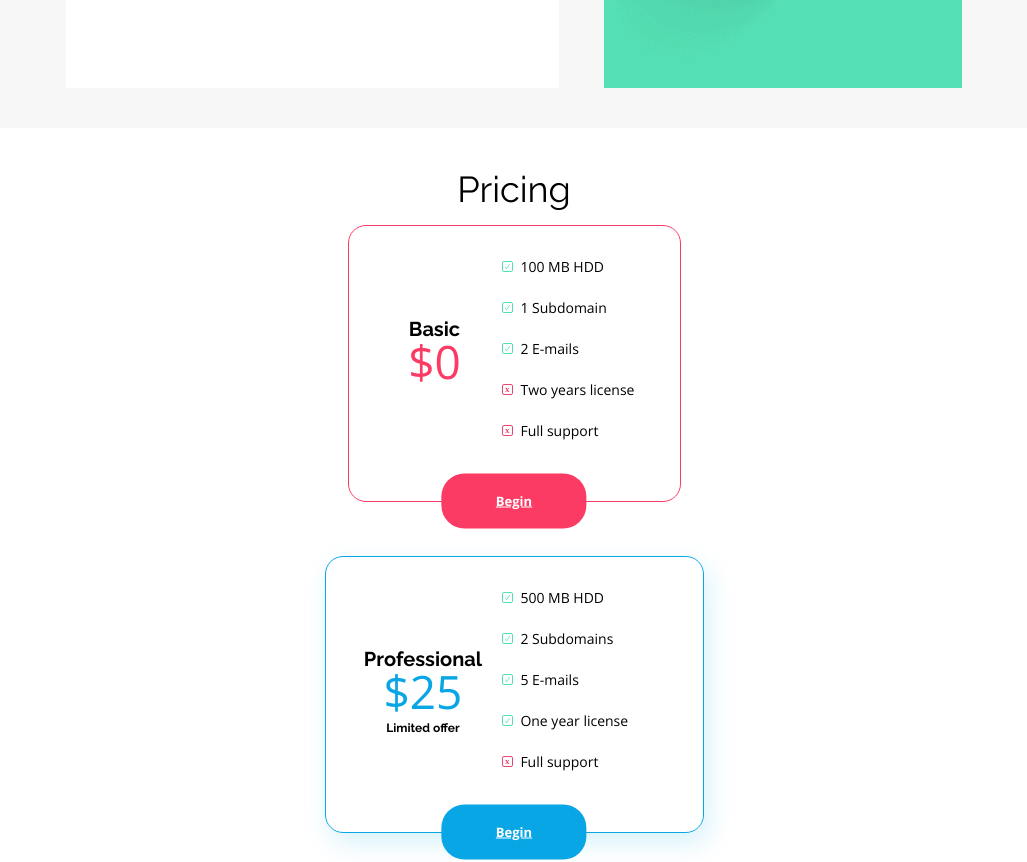
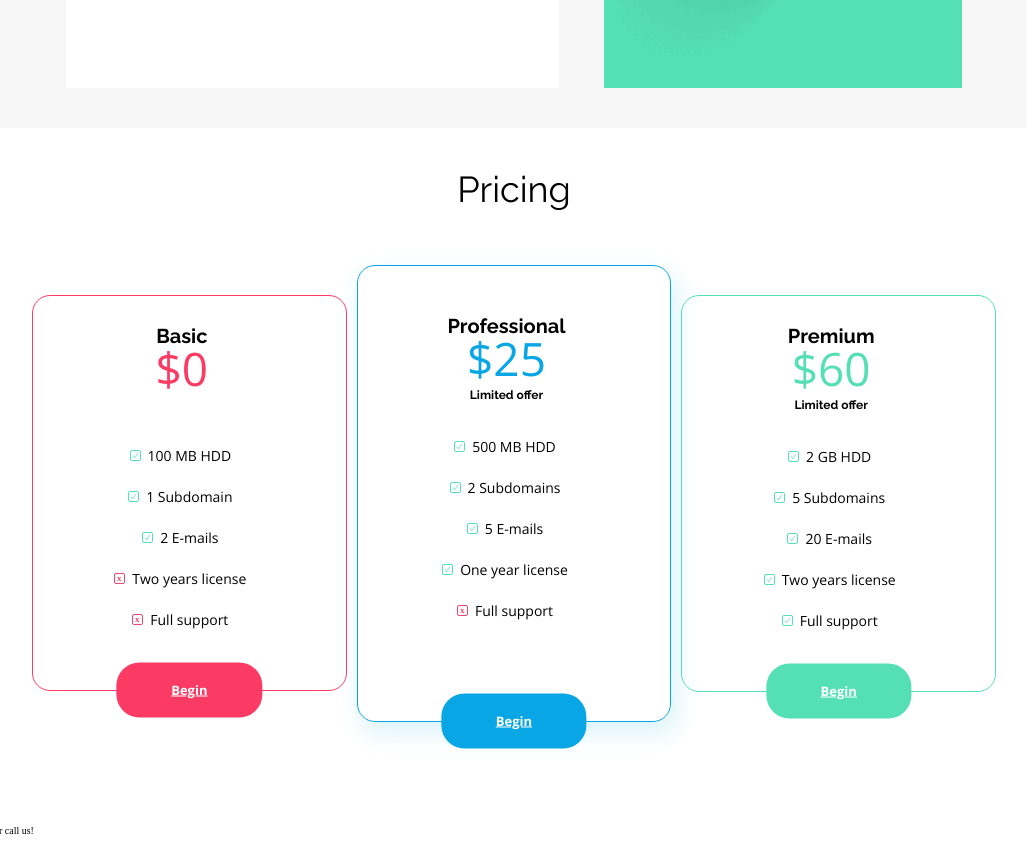
Before and after one commit to andro2ss/CL_RWD_Site, a website: page index.html in a window 1280 px wide. Shown: the part 2340-3202 px from the top of the page, without its empty margins (126-1153 px from the left). Drawn offline with nearby package versions, Linux system fonts and the light colour scheme.

Commit message:
section pricing 90%

```diff
--- a/src/scss/layout/_sectionPricing.scss
+++ b/src/scss/layout/_sectionPricing.scss
@@ -30,10 +30,12 @@
 
       &:nth-child(1) {
         border: 0.1rem solid $color-redish;
+
         .pricing__value {
           color: $color-redish;
         }
-        .pricing__btn{
+
+        .pricing__btn {
           background: $color-redish;
         }
       }
@@ -44,20 +46,24 @@
         width: 100%;
 
         box-shadow: 5px 10px 27px #07ACE629;
+
         .pricing__value {
           color: $color-primary;
         }
-        .pricing__btn{
+
+        .pricing__btn {
           background: $color-primary;
         }
       }
 
       &:nth-child(3) {
         border: 0.1rem solid $color-green;
+
         .pricing__value {
           color: $color-green;
         }
-        .pricing__btn{
+
+        .pricing__btn {
           background: $color-green;
         }
       }
@@ -136,3 +142,39 @@
     }
   }
 }
+
+@include desktop {
+  .pricing__box {
+    width: 80%;
+    row-gap: 4rem;
+
+    .pricing__boxes {
+      flex-direction: row;
+      justify-content: space-between;
+      column-gap: 1rem;
+
+      .pricing__container {
+        padding-top: 4rem;
+        flex-direction: column;
+        justify-content: center;
+        align-content: center;
+        width: 100%;
+        max-width: 37.2rem;
+
+        .pricing__list {
+          padding-top: 3rem;
+          display: flex;
+          flex-direction: column;
+          align-items: center;
+          justify-content: center;
+        }
+
+        &:nth-child(2) {
+          max-width: 40.5rem;
+          padding: 6rem 2rem;
+        }
+
+      }
+    }
+  }
+}
```
Also changed, not shown: src/css/main.css, src/scss/elements/_btn.scss (deleted), 1 other file.
